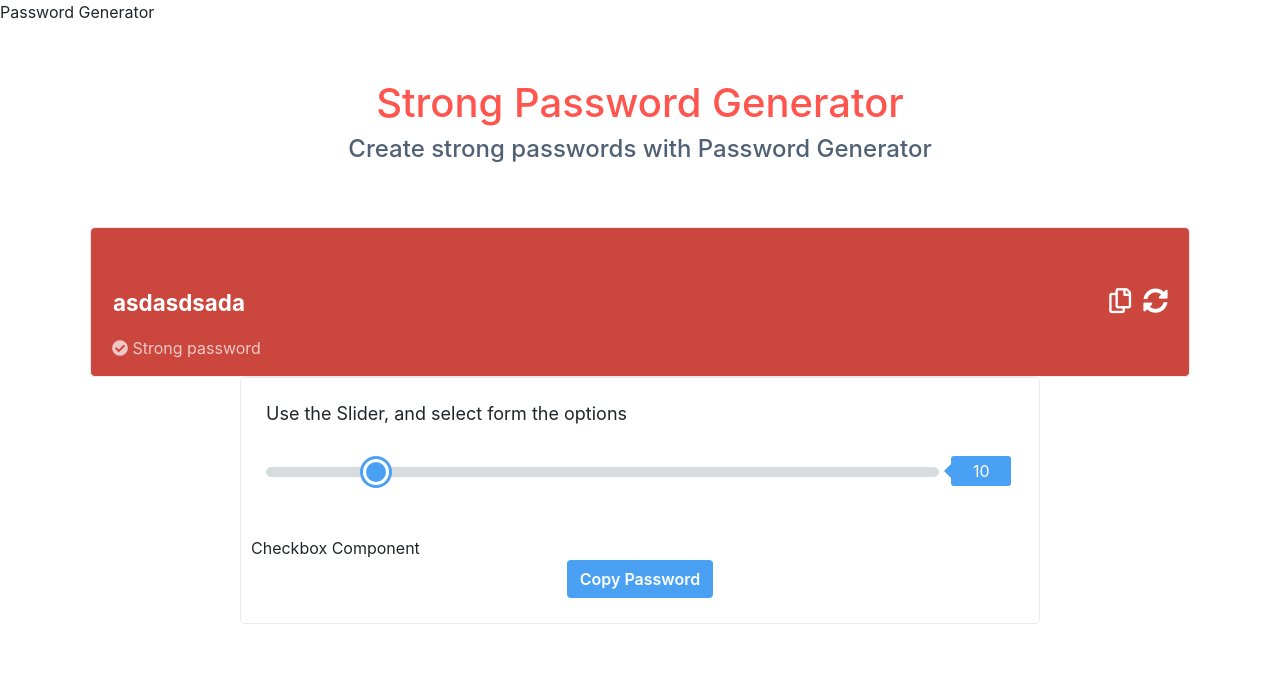
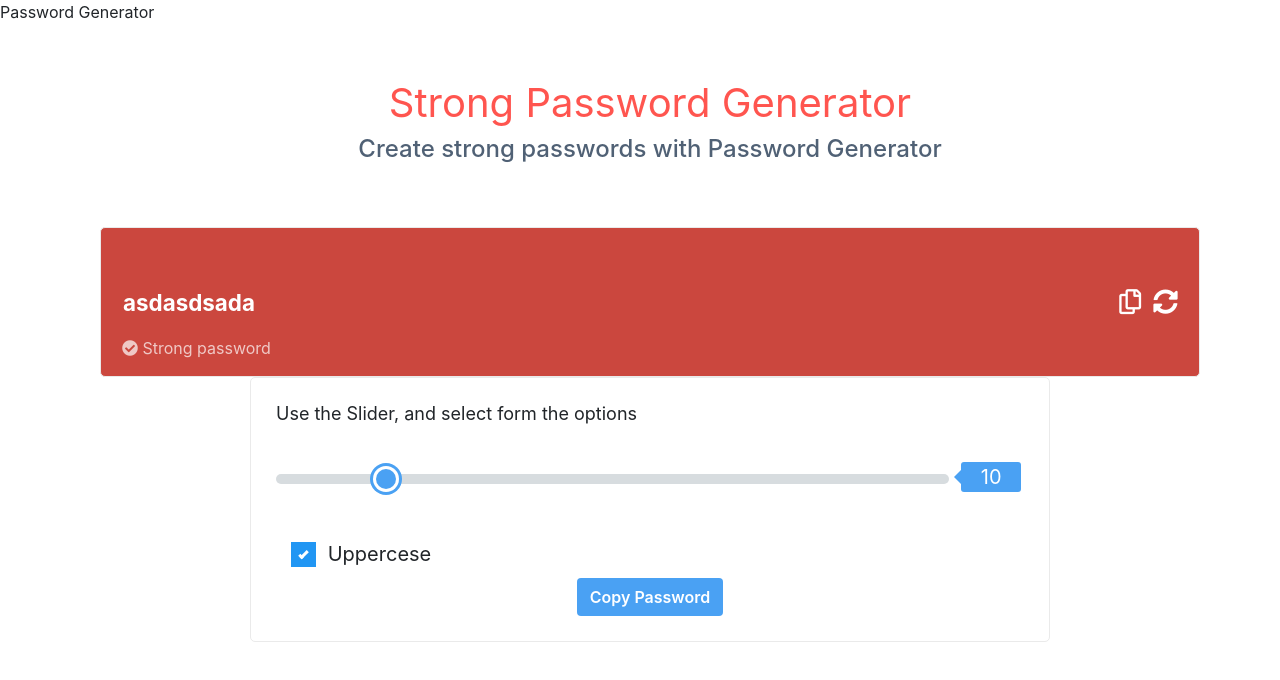
Before and after one commit to Keith2308/password-generator, a React (Create React App) app: page / in a window 1280 px wide. Shown: the top 680 px of the page. Built offline with nearby package versions, Linux system fonts and the light colour scheme.

Commit message:
checkbox component added

```diff
--- a/src/components/container/Container.js
+++ b/src/components/container/Container.js
@@ -2,10 +2,15 @@ import React from "react";
 import "./Container.css";
 import Button from "./button/Button";
 import Slider from "./slider/Slider";
+import Checkbox from "./checkbox/Checkbox";
 
 const Container = () => {
   const onChangeSlider = (e) => {
     console.log(e.target.value);
+  };
+
+  const onChangeCheckBox = (e) => {
+    console.log(e.target.checked);
   };
 
   return (
@@ -28,7 +33,16 @@ const Container = () => {
         </div>
 
         <div className="col-md-12">
-          <div className="row checkbox-container">Checkbox Component</div>
+          <div className="row checkbox-container">
+            <Checkbox
+              name="uppercase"
+              checked={true}
+              label="Uppercese"
+              value={true}
+              onChange={onChangeCheckBox}
+              disabled={false}
+            />
+          </div>
         </div>
       </div>
 
--- /dev/null
+++ b/src/components/container/checkbox/Checkbox.css
@@ -0,0 +1,80 @@
+/* https://www.w3schools.com/howto/tryit.asp?filename=tryhow_css_custom_checkbox */
+
+.checkbox-container {
+  margin: 0 auto;
+  text-align: center;
+  bottom: 10px;
+}
+
+.container {
+  display: block;
+  position: relative;
+  padding-left: 35px;
+  margin-bottom: 12px;
+  cursor: pointer;
+  font-size: 20px;
+  -webkit-user-select: none;
+  -moz-user-select: none;
+  -ms-user-select: none;
+  user-select: none;
+}
+
+.container h1 {
+  font-size: 20px;
+  font-weight: normal;
+}
+
+/* Hide the browser's default checkbox */
+.container .checkbox-input {
+  position: absolute;
+  opacity: 0;
+  cursor: pointer;
+  height: 0;
+  width: 0;
+}
+
+/* Create a custom checkbox */
+.checkmark {
+  position: absolute;
+  top: 0;
+  left: 0;
+  height: 25px;
+  width: 25px;
+  background-color: #eee;
+  float: right;
+}
+
+/* On mouse-over, add a grey background color */
+.container:hover input ~ .checkmark {
+  background-color: #ccc;
+}
+
+/* When the checkbox is checked, add a blue background */
+.container input:checked ~ .checkmark {
+  background-color: #2196f3;
+}
+
+/* Create the checkmark/indicator (hidden when not checked) */
+.checkmark:after {
+  content: "";
+  position: absolute;
+  display: none;
+}
+
+/* Show the checkmark when checked */
+.container input:checked ~ .checkmark:after {
+  display: block;
+}
+
+/* Style the checkmark/indicator */
+.container .checkmark:after {
+  left: 10px;
+  top: 7px;
+  width: 5px;
+  height: 10px;
+  border: solid white;
+  border-width: 0 3px 3px 0;
+  -webkit-transform: rotate(45deg);
+  -ms-transform: rotate(45deg);
+  transform: rotate(45deg);
+}
--- /dev/null
+++ b/src/components/container/checkbox/Checkbox.js
@@ -0,0 +1,33 @@
+import React from "react";
+import PropTypes from "prop-types";
+import "./Checkbox.css";
+
+const Checkbox = (props) => {
+  const { label, value, checked, name, onChange, disabled } = props;
+  return (
+    <>
+      <div className="col-md-3">
+        <label className="container">
+          <h1>{label}</h1>
+          <input
+            type="checkbox"
+            name={name}
+            checked={checked}
+            value={value}
+            onChange={onChange}
+            disabled={disabled}
+            className="checkbox-input"
+          />
+          <span
+            className="checkmark"
+            style={{ opacity: disabled ? "0.7" : "" }}
+          ></span>
+        </label>
+      </div>
+    </>
+  );
+};
+
+Checkbox.propTypes = {};
+
+export default Checkbox;
```
